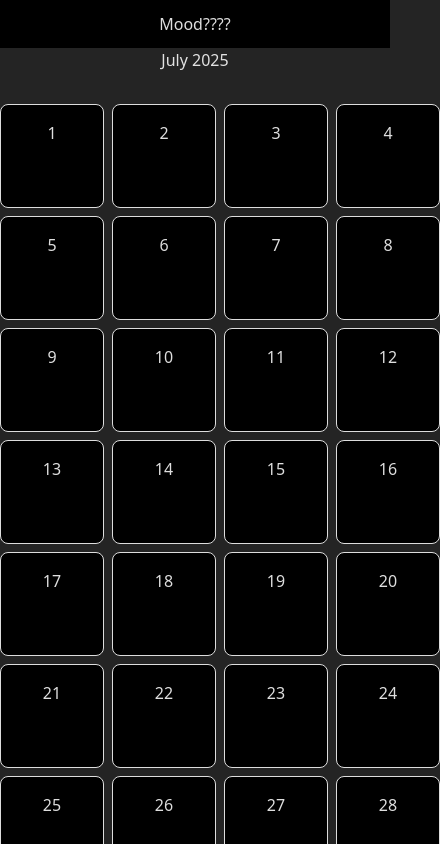
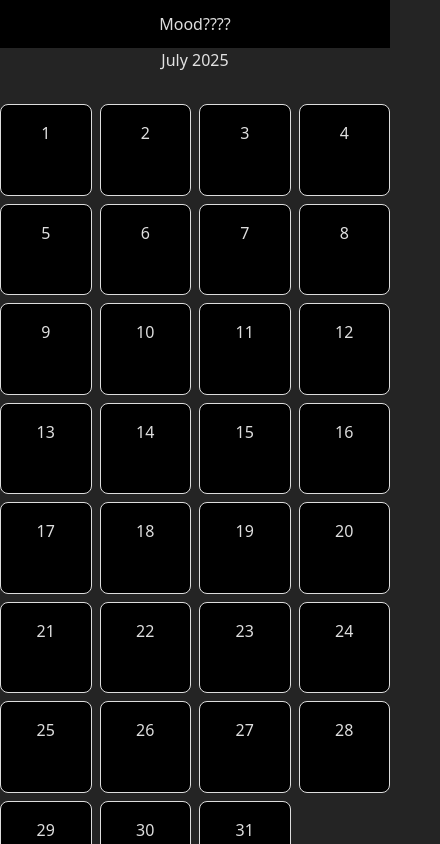
Before and after one commit to Aspen-13/MoodTracker, a React (Vite) app: page / in a window 390 px wide. Shown: the top 844 px of the page, 440 px wide, since content can reach past the window. Built offline with nearby package versions, Linux system fonts and the light colour scheme.

Commit message:
Added responsive design

```diff
--- a/src/Components/Calendar/Calendar.css
+++ b/src/Components/Calendar/Calendar.css
@@ -2,17 +2,20 @@
   display: grid;
   grid-template-columns: repeat(7, 1fr);
   gap: 0.5rem;
+  margin: auto;
   margin-top: 2rem;
+  max-width: 50rem;
 }
 
 .day-box {
+  aspect-ratio: 1/ 1; /* Keep the box a square */
   background: #000000;
   border: 1px solid #ddd;
   padding: 1rem;
   border-radius: 0.5rem;
   cursor: pointer;
-  min-height: 70px;
-  min-width: 70px;
+  min-height: 40px;
+  max-height: 80px;
   display: flex;
   flex-direction: column;
   justify-content: space-between;
```
